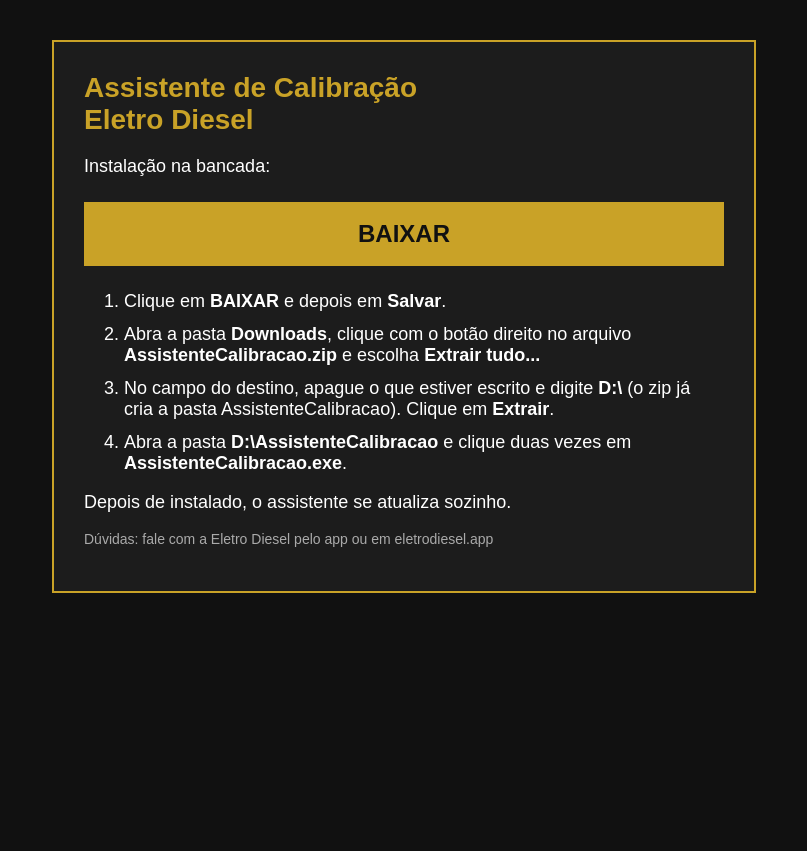
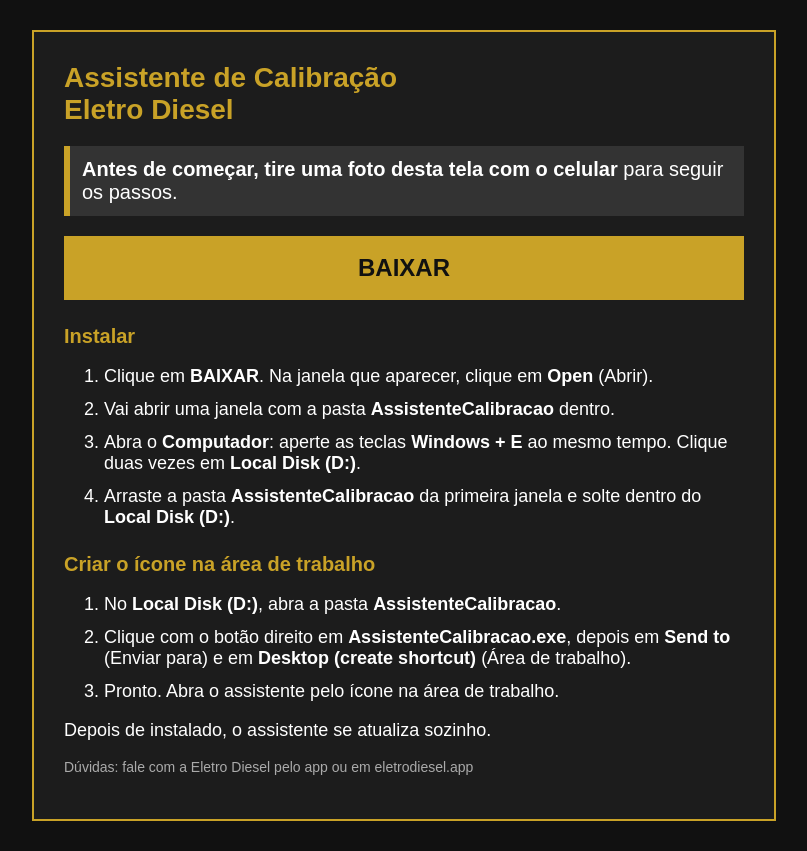
Before and after one commit to meowimap/baixar, a plain HTML site: page index.html in a window 1280 px wide. Shown: the whole page, without its empty margins (236-1043 px from the left). Before the commit the page ends 800 px from the top, so only its background shows below. Drawn offline with Linux system fonts and the light colour scheme.

Commit message:
Instruções mais simples, foto e ícone na área de trabalho
Co-Authored-By: Claude Opus 5.5 <noreply@anthropic.com>
Claude-Session: https://claude.ai/code/session_011GT1kacjVaZdBk39knhSsZ

```diff
--- a/index.html
+++ b/index.html
@@ -5,9 +5,11 @@
 <title>Eletro Diesel - Instalar Assistente de Calibração</title>
 <style type="text/css">
 body { margin: 0; padding: 0; background: #111111; color: #ffffff; font-family: Arial, Helvetica, sans-serif; font-size: 18px; }
-.caixa { width: 640px; margin: 40px auto; padding: 30px; background: #1c1c1c; border: 2px solid #c9a227; }
-h1 { color: #c9a227; font-size: 28px; margin: 0 0 20px 0; }
-a.botao { display: block; margin: 25px 0; padding: 18px; background: #c9a227; color: #111111; font-size: 24px; font-weight: bold; text-align: center; text-decoration: none; }
+.caixa { width: 680px; margin: 30px auto; padding: 30px; background: #1c1c1c; border: 2px solid #c9a227; }
+h1 { color: #c9a227; font-size: 28px; margin: 0 0 15px 0; }
+h2 { color: #c9a227; font-size: 20px; margin: 25px 0 10px 0; }
+.foto { padding: 12px; background: #333333; border-left: 6px solid #c9a227; font-size: 20px; }
+a.botao { display: block; margin: 20px 0; padding: 18px; background: #c9a227; color: #111111; font-size: 24px; font-weight: bold; text-align: center; text-decoration: none; }
 ol li { margin-bottom: 12px; }
 .pequeno { color: #aaaaaa; font-size: 14px; }
 </style>
@@ -15,14 +17,24 @@ ol li { margin-bottom: 12px; }
 <body>
 <div class="caixa">
 <h1>Assistente de Calibração<br>Eletro Diesel</h1>
-<p>Instalação na bancada:</p>
+<p class="foto"><b>Antes de começar, tire uma foto desta tela com o celular</b> para seguir os passos.</p>
 <a class="botao" href="AssistenteCalibracao.zip">BAIXAR</a>
+
+<h2>Instalar</h2>
 <ol>
-<li>Clique em <b>BAIXAR</b> e depois em <b>Salvar</b>.</li>
-<li>Abra a pasta <b>Downloads</b>, clique com o botão direito no arquivo <b>AssistenteCalibracao.zip</b> e escolha <b>Extrair tudo...</b></li>
-<li>No campo do destino, apague o que estiver escrito e digite <b>D:\</b> (o zip já cria a pasta AssistenteCalibracao). Clique em <b>Extrair</b>.</li>
-<li>Abra a pasta <b>D:\AssistenteCalibracao</b> e clique duas vezes em <b>AssistenteCalibracao.exe</b>.</li>
+<li>Clique em <b>BAIXAR</b>. Na janela que aparecer, clique em <b>Open</b> (Abrir).</li>
+<li>Vai abrir uma janela com a pasta <b>AssistenteCalibracao</b> dentro.</li>
+<li>Abra o <b>Computador</b>: aperte as teclas <b>Windows + E</b> ao mesmo tempo. Clique duas vezes em <b>Local Disk (D:)</b>.</li>
+<li>Arraste a pasta <b>AssistenteCalibracao</b> da primeira janela e solte dentro do <b>Local Disk (D:)</b>.</li>
 </ol>
+
+<h2>Criar o ícone na área de trabalho</h2>
+<ol>
+<li>No <b>Local Disk (D:)</b>, abra a pasta <b>AssistenteCalibracao</b>.</li>
+<li>Clique com o botão direito em <b>AssistenteCalibracao.exe</b>, depois em <b>Send to</b> (Enviar para) e em <b>Desktop (create shortcut)</b> (Área de trabalho).</li>
+<li>Pronto. Abra o assistente pelo ícone na área de trabalho.</li>
+</ol>
+
 <p>Depois de instalado, o assistente se atualiza sozinho.</p>
 <p class="pequeno">Dúvidas: fale com a Eletro Diesel pelo app ou em eletrodiesel.app</p>
 </div>
```
